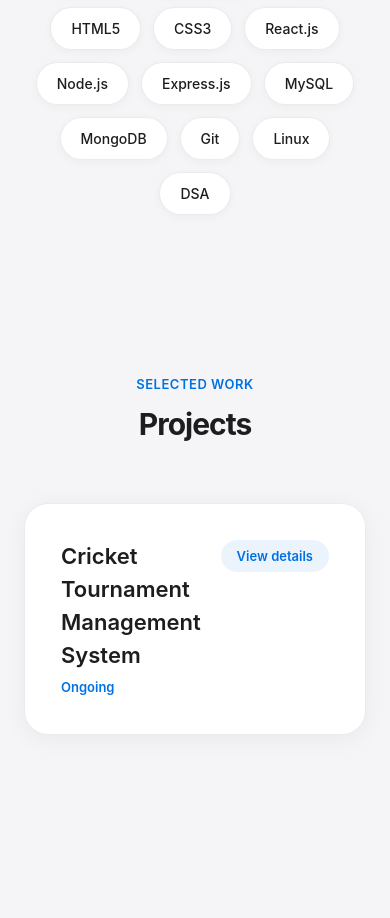
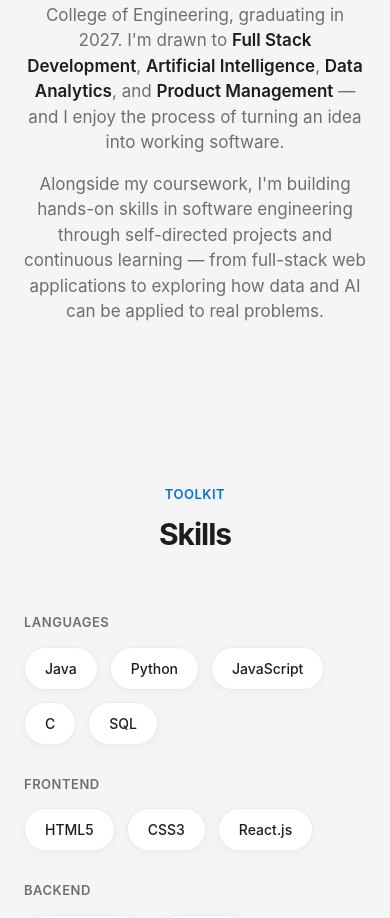
Before and after one commit to hemanthkumar1012/Hemanth-kumar-portfolio, a plain HTML site: page index.html in a window 390 px wide. Shown: the part 1033-1951 px from the top of the page. Drawn offline with Linux system fonts and the light colour scheme.

Commit message:
Revise portfolio content and improve navigation accessibility
Updated portfolio details, including skills and project descriptions. Enhanced accessibility features in navigation.

```diff
--- a/index.html
+++ b/index.html
@@ -4,6 +4,12 @@
 <meta charset="UTF-8">
 <meta name="viewport" content="width=device-width, initial-scale=1.0">
 <title>V. Hemanth Kumar — Portfolio</title>
+<meta name="description" content="Portfolio of V. Hemanth Kumar, a Computer Science Engineering student (B.Tech, 2027) interested in Full Stack Development, Artificial Intelligence, Data Analytics, and Product Management.">
+<meta name="author" content="V. Hemanth Kumar">
+<meta property="og:title" content="V. Hemanth Kumar — Portfolio">
+<meta property="og:description" content="Computer Science Engineering student exploring Full Stack Development, AI, Data Analytics, and Product Management.">
+<meta property="og:type" content="website">
+<meta name="theme-color" content="#f5f5f7">
 <style>
   :root{
     --bg:#f5f5f7;
@@ -76,8 +82,17 @@
   .reveal{opacity:0;transform:translateY(36px) scale(.97);transition:opacity .8s cubic-bezier(.2,.8,.2,1),transform .8s cubic-bezier(.2,.8,.2,1)}
   .reveal.in{opacity:1;transform:translateY(0) scale(1)}
 
+  /* ---- about ---- */
+  .about-text{max-width:680px;margin:0 auto;text-align:center;color:var(--dim);font-size:17px}
+  .about-text p{margin-bottom:16px}
+  .about-text p:last-child{margin-bottom:0}
+  .about-text strong{color:var(--ink);font-weight:600}
+
   /* ---- skills floating pills ---- */
-  .skills{display:flex;flex-wrap:wrap;gap:12px;justify-content:center;max-width:760px;margin:0 auto}
+  .skills-groups{max-width:760px;margin:0 auto;display:flex;flex-direction:column;gap:30px}
+  .skill-group{text-align:left}
+  .skill-cat{font-size:13px;font-weight:600;color:var(--dim);letter-spacing:.5px;text-transform:uppercase;margin-bottom:14px}
+  .skills{display:flex;flex-wrap:wrap;gap:12px}
   .chip{background:var(--bg2);border:1px solid var(--line);color:var(--ink);font-size:14px;font-weight:500;
         padding:10px 20px;border-radius:980px;box-shadow:0 2px 10px rgba(0,0,0,.04);transition:.25s cubic-bezier(.2,.8,.2,1)}
   .chip:hover{transform:translateY(-4px);box-shadow:0 14px 26px rgba(0,0,0,.1);border-color:transparent}
@@ -86,10 +101,11 @@
   .card{background:var(--bg2);border:1px solid var(--line);border-radius:24px;padding:36px;margin-bottom:24px;
         box-shadow:0 4px 24px rgba(0,0,0,.05);transition:transform .35s cubic-bezier(.2,.8,.2,1),box-shadow .35s ease}
   .card:hover{transform:translateY(-6px);box-shadow:0 24px 48px rgba(0,0,0,.1)}
-  .card-head{display:flex;justify-content:space-between;align-items:flex-start;gap:16px;cursor:pointer}
+  .card-head{display:flex;flex-wrap:wrap;justify-content:space-between;align-items:flex-start;gap:16px;cursor:pointer}
   .card h3{font-size:22px;font-weight:600}
   .meta{color:var(--blue);font-size:13px;font-weight:600;margin-top:6px}
-  .toggle-btn{font-size:13px;font-weight:600;color:var(--blue);white-space:nowrap;padding:8px 16px;border-radius:980px;background:rgba(0,113,227,.08)}
+  .card-actions{display:flex;gap:8px;flex-wrap:wrap;justify-content:flex-end}
+  .toggle-btn{display:inline-block;font-size:13px;font-weight:600;color:var(--blue);white-space:nowrap;padding:8px 16px;border-radius:980px;background:rgba(0,113,227,.08)}
   .toggle-btn:hover{background:rgba(0,113,227,.15)}
   .card-body{max-height:0;overflow:hidden;transition:max-height .4s cubic-bezier(.2,.8,.2,1)}
   .card-body.open{max-height:500px}
@@ -130,6 +146,7 @@
     .nav-toggle{display:block;font-size:18px;padding:8px 14px}
     .tl-item{grid-template-columns:1fr}
     section{padding:80px 0}
+    .card-actions{justify-content:flex-start;width:100%}
   }
   @media(prefers-reduced-motion:reduce){
     *{animation-duration:.01ms!important;transition-duration:.01ms!important}
@@ -139,11 +156,11 @@
 <body>
 <div class="blobs"><div class="blob blob1" id="b1"></div><div class="blob blob2" id="b2"></div><div class="blob blob3" id="b3"></div></div>
 
-<nav id="nav">
+<nav id="nav" aria-label="Primary navigation">
   <div class="nav-inner">
     <span class="nav-brand">VHK</span>
     <div class="nav-links" id="navLinks"></div>
-    <button class="nav-toggle" id="navToggle">☰</button>
+    <button class="nav-toggle" id="navToggle" aria-label="Toggle navigation menu" aria-expanded="false" aria-controls="navLinks">☰</button>
   </div>
 </nav>
 
@@ -153,32 +170,57 @@
 <script>
 const data = {
   name: "V. Hemanth Kumar",
-  role: "CS Engineering Student — Full Stack & Data",
+  role: "Computer Science Engineering Student",
   location: "Punganur, Andhra Pradesh",
-  tagline: "Building real-world applications while learning the tools that power them. Currently deep in Spring Boot, React, and everything in between.",
+  tagline: "Graduating in 2027, with a focus on Full Stack Development, Artificial Intelligence, Data Analytics, and Product Management. I enjoy building practical, real-world applications and continuously learning new technologies.",
+  about: [
+    "I'm a Computer Science Engineering student at Sri Venkateswara University College of Engineering, graduating in 2027. I'm drawn to <strong>Full Stack Development</strong>, <strong>Artificial Intelligence</strong>, <strong>Data Analytics</strong>, and <strong>Product Management</strong> — and I enjoy the process of turning an idea into working software.",
+    "Alongside my coursework, I'm building hands-on skills in software engineering through self-directed projects and continuous learning — from full-stack web applications to exploring how data and AI can be applied to real problems."
+  ],
   contact: {
     email: "hemanthkumaryadav13@gmail.com",
     phone: "+91 7075979460",
     linkedin: "https://www.linkedin.com/in/v-hemanth-kumar-yadav/",
     github: "https://github.com/hemanthkumar1012"
   },
-  skills: ["Python","JavaScript","SQL","HTML5","CSS3","React.js","Node.js","Express.js","MySQL","MongoDB","Git","Linux","DSA"],
+  skills: [
+    { category: "Languages", items: ["Java","Python","JavaScript","C","SQL"] },
+    { category: "Frontend", items: ["HTML5","CSS3","React.js"] },
+    { category: "Backend", items: ["Spring Boot","Node.js","Express.js","REST APIs"] },
+    { category: "Databases", items: ["MySQL","MongoDB"] },
+    { category: "Tools", items: ["Git","GitHub","Linux","Maven"] },
+    { category: "Other", items: ["Data Analytics","DSA"] }
+  ],
   projects: [
     {
       title: "Cricket Tournament Management System",
-      status: "Ongoing",
+      status: "In Development",
+      github: "https://github.com/hemanthkumar1012/Cricket-Tournament-Management-System",
       desc: [
-        "Full-stack app to manage tournaments, teams, players, matches, schedules, and points tables.",
-        "Layered Spring Boot backend: Controller, Service, Repository, Entity.",
-        "REST APIs for teams, players, matches, and scores via Spring Data JPA + MySQL.",
-        "Responsive React.js frontend with live standings and automatic points calculation."
+        "Full-stack web application to manage cricket tournaments, teams, players, matches, schedules, and points tables.",
+        "Backend built with Spring Boot using a layered architecture — Controller, Service, Repository, and Entity layers.",
+        "RESTful APIs for team, player, tournament, match, and score management using Spring Data JPA and MySQL.",
+        "Responsive React.js frontend to manage tournaments, view fixtures, update match results, and display standings.",
+        "Includes CRUD operations, automatic points-table calculation, and match scheduling functionality."
       ],
-      stack: "Java · Spring Boot · Hibernate · MySQL · React.js · REST APIs · Maven"
+      stack: "Java · Spring Boot · Hibernate/JPA · MySQL · React.js · REST APIs · Maven"
+    },
+    {
+      title: "Personal Portfolio Website",
+      status: "Live — you're on it right now",
+      github: "https://github.com/hemanthkumar1012",
+      desc: [
+        "This site. Built from scratch with plain HTML, CSS, and JavaScript — no frameworks, no build step.",
+        "Content-driven architecture: every section, skill, and project renders from a single JS data object.",
+        "Apple-inspired UI — floating frosted-glass navbar, animated hero, drifting gradient background blobs.",
+        "Scroll-triggered reveal animations, expandable project cards, and a scroll-aware, smooth-scrolling nav."
+      ],
+      stack: "HTML5 · CSS3 · Vanilla JavaScript · IntersectionObserver API"
     }
   ],
   experience: [
     { yr: "Jun–Nov 2023", title: "Industrial Trainee — Electrical Maintenance", org: "Tirumala Milk Products Pvt. Ltd. (Lactalis Group)",
-      desc: "Supported preventive & breakdown maintenance of electrical equipment for continuous plant operations." }
+      desc: "Assisted with preventive and breakdown maintenance of electrical equipment, working alongside the maintenance team to support continuous plant operations. Gained hands-on exposure to industrial electrical systems and safety procedures." }
   ],
   education: [
     { yr: "2024–2027", title: "B.Tech, Computer Science Engineering", org: "Sri Venkateswara University College of Engineering — Currently Pursuing" },
@@ -186,7 +228,7 @@ const data = {
   ],
   certifications: ["CCBP 4.0 Full Stack Development — NXTWave (Expected 2027)"],
   sections: [
-    {id:"about",label:"About"},{id:"skills",label:"Skills"},{id:"projects",label:"Projects"},
+    {id:"home",label:"Home"},{id:"about",label:"About"},{id:"skills",label:"Skills"},{id:"projects",label:"Projects"},
     {id:"experience",label:"Experience"},{id:"education",label:"Education"},{id:"contact",label:"Contact"}
   ]
 };
@@ -200,24 +242,36 @@ function render(d){
     d.sections.map(s=>`<button data-target="${s.id}">${s.label}</button>`).join('');
 
   const header = el('header','hero');
-  header.id = 'about';
+  header.id = 'home';
   header.innerHTML = `
     <div class="eyebrow">Portfolio</div>
     <h1>${d.name}</h1>
     <div class="role">${d.role}</div>
     <p class="tagline">${d.tagline}</p>
     <div class="cta-row">
-      <a class="btn primary" href="mailto:${d.contact.email}">Get in touch</a>
+      <a class="btn primary" href="mailto:${d.contact.email}" target="_blank" rel="noopener noreferrer">Get in touch</a>
       <button class="btn ghost" data-target="projects">View work</button>
     </div>
     <div class="scroll-hint">Scroll<span class="chevron"></span></div>`;
   app.appendChild(header);
 
+  const aboutSec = el('section','reveal');
+  aboutSec.id = 'about';
+  aboutSec.innerHTML = `<div class="wrap">
+    <div class="section-head"><div class="kicker">Who I am</div><div class="section-title">About</div></div>
+    <div class="about-text">${d.about.map(p=>`<p>${p}</p>`).join('')}</div></div>`;
+  app.appendChild(aboutSec);
+
   const skillsSec = el('section','reveal');
   skillsSec.id = 'skills';
   skillsSec.innerHTML = `<div class="wrap">
     <div class="section-head"><div class="kicker">Toolkit</div><div class="section-title">Skills</div></div>
-    <div class="skills">${d.skills.map(s=>`<span class="chip">${s}</span>`).join('')}</div></div>`;
+    <div class="skills-groups">${d.skills.map(g=>`
+      <div class="skill-group">
+        <div class="skill-cat">${g.category}</div>
+        <div class="skills">${g.items.map(s=>`<span class="chip">${s}</span>`).join('')}</div>
+      </div>`).join('')}
+    </div></div>`;
   app.appendChild(skillsSec);
 
   const projSec = el('section','reveal');
@@ -228,7 +282,10 @@ function render(d){
       <div class="card">
         <div class="card-head" data-toggle="proj-${i}">
           <div><h3>${p.title}</h3><div class="meta">${p.status}</div></div>
-          <button class="toggle-btn" id="btn-proj-${i}">View details</button>
+          <div class="card-actions">
+            <a class="toggle-btn" href="${p.github}" target="_blank" rel="noopener noreferrer" aria-label="View ${p.title} on GitHub" onclick="event.stopPropagation()">GitHub ↗</a>
+            <button class="toggle-btn" id="btn-proj-${i}" aria-expanded="false" aria-controls="proj-${i}">View details</button>
+          </div>
         </div>
         <div class="card-body" id="proj-${i}">
           <ul>${p.desc.map(x=>`<li>${x}</li>`).join('')}</ul>
@@ -272,27 +329,28 @@ function render(d){
       <h2>Let's build something.</h2>
       <p>Open to internships and full-stack opportunities — reach out any time.</p>
       <div class="cta-row">
-        <a class="btn primary" href="mailto:${d.contact.email}">${d.contact.email}</a>
+        <a class="btn primary" href="mailto:${d.contact.email}" target="_blank" rel="noopener noreferrer">${d.contact.email}</a>
         <a class="btn ghost" href="tel:${d.contact.phone}">${d.contact.phone}</a>
       </div>
       <div class="cta-row" style="margin-top:14px">
-        <a class="btn ghost" href="${d.contact.linkedin}" target="_blank" rel="noopener noreferrer">LinkedIn</a>
-        <a class="btn ghost" href="${d.contact.github}" target="_blank" rel="noopener noreferrer">GitHub</a>
+        <a class="btn ghost" href="${d.contact.linkedin}" target="_blank" rel="noopener noreferrer" aria-label="V. Hemanth Kumar on LinkedIn">LinkedIn</a>
+        <a class="btn ghost" href="${d.contact.github}" target="_blank" rel="noopener noreferrer" aria-label="V. Hemanth Kumar on GitHub">GitHub</a>
       </div>
     </div></div>`;
   app.appendChild(contactSec);
 
-  const foot = el('footer','', `${d.location} · built with HTML, CSS &amp; JavaScript`);
+  const foot = el('footer','', `© 2026 V. Hemanth Kumar · ${d.location} · built with HTML, CSS &amp; JavaScript`);
   app.appendChild(foot);
 }
 
 render(data);
 
-// nav: smooth scroll + active state (works for both nav buttons and the hero "View work" button)
+// nav: smooth scroll + active state (works for nav buttons and the hero "View work" button)
 document.querySelectorAll('[data-target]').forEach(b=>b.addEventListener('click',()=>{
   const t = document.getElementById(b.dataset.target);
   if(t) t.scrollIntoView({behavior:'smooth'});
   document.getElementById('navLinks').classList.remove('open');
+  document.getElementById('navToggle').setAttribute('aria-expanded','false');
 }));
 
 const navBtns = [...document.querySelectorAll('.nav-links button')];
@@ -304,7 +362,9 @@ const setActive = () => {
 };
 
 document.getElementById('navToggle').addEventListener('click', ()=>{
-  document.getElementById('navLinks').classList.toggle('open');
+  const links = document.getElementById('navLinks');
+  const open = links.classList.toggle('open');
+  document.getElementById('navToggle').setAttribute('aria-expanded', open ? 'true' : 'false');
 });
 
 const io = new IntersectionObserver((entries)=>{
@@ -318,6 +378,12 @@ document.querySelectorAll('[data-toggle]').forEach(head=>{
     const btn = document.getElementById('btn-'+head.dataset.toggle);
     const open = body.classList.toggle('open');
     btn.textContent = open ? 'Hide details' : 'View details';
+    btn.setAttribute('aria-expanded', open ? 'true' : 'false');
+  });
+  head.setAttribute('tabindex','0');
+  head.setAttribute('role','button');
+  head.addEventListener('keydown', (e)=>{
+    if(e.key === 'Enter' || e.key === ' '){ e.preventDefault(); head.click(); }
   });
 });
 
```
